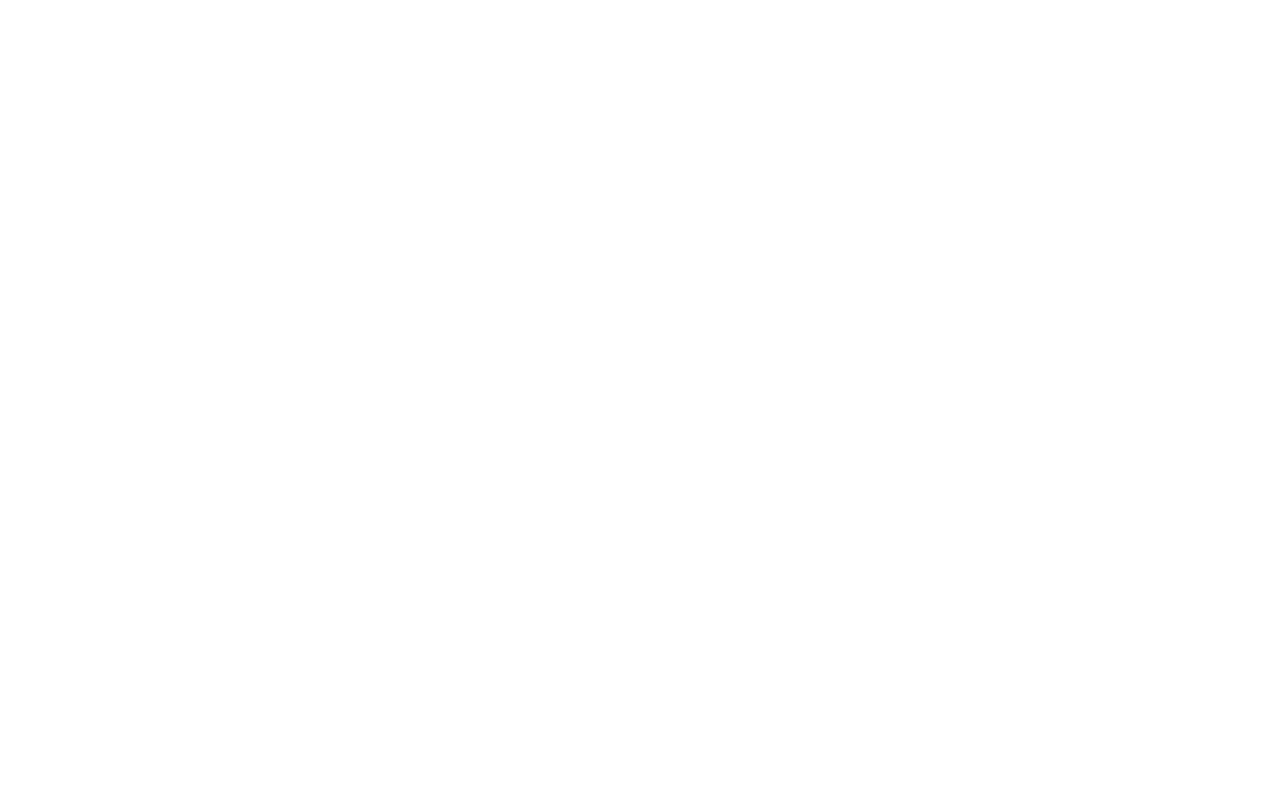
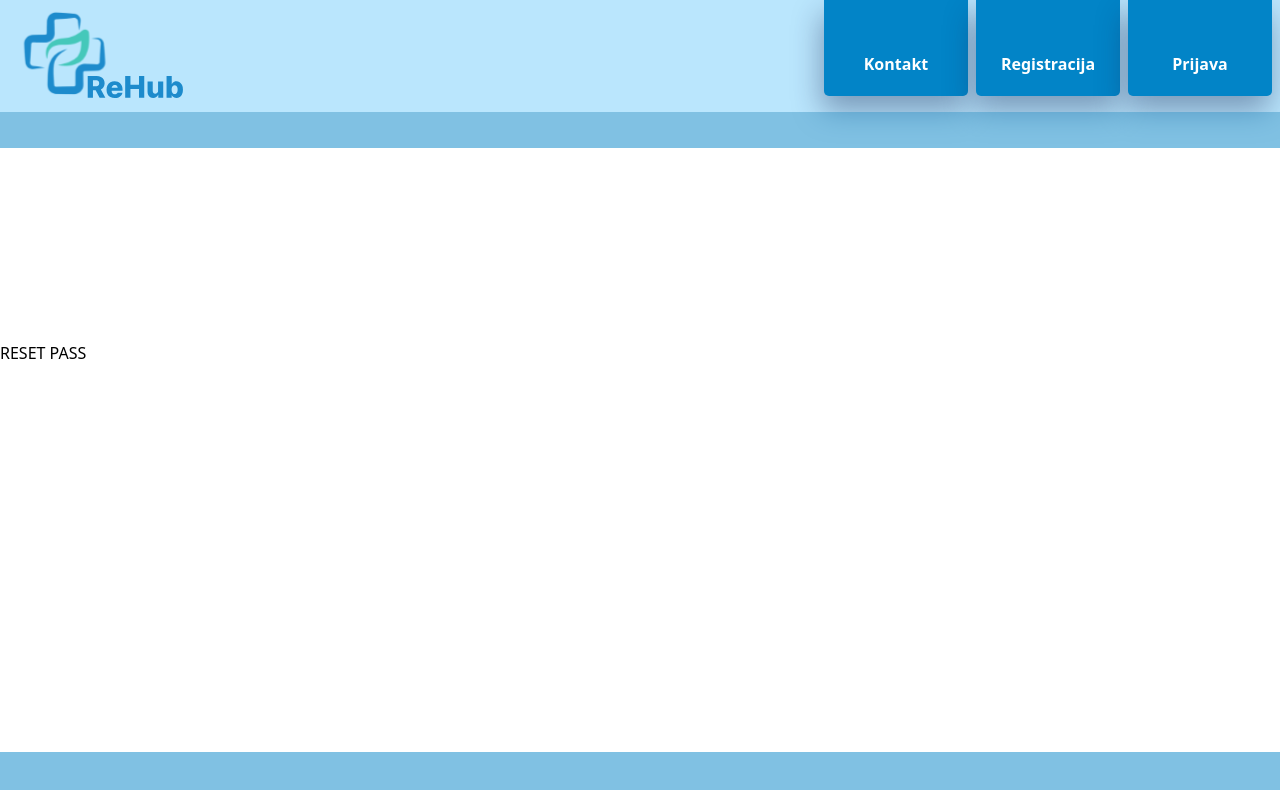
Before and after one commit to 7smurfs/rehub-frontend, a React (Create React App) app: page /passwordReset in a window 1280 px wide. Before the commit this address had no page. Shown: the top 790 px of the page. Built offline with nearby package versions, Linux system fonts and the light colour scheme; the HTML template or start-up script is replaced by a standard one.

Commit message:
Add password reset page and component for the page's main content

```diff
--- a/src/App.js
+++ b/src/App.js
@@ -7,6 +7,7 @@
 import Dashboard from './pages/Dashboard';
 import Register from "./pages/Register";
 import Contact from "./pages/Contact";
+import PasswordReset from "./pages/PasswordReset";
 
 
 
@@ -22,6 +23,7 @@
                     <Route path="/dashboard" element={<Dashboard />} />
                     <Route path="/register" element={<Register />} />
                     <Route path="/contact" element={<Contact />} />
+                    <Route path="/passwordReset" element={<PasswordReset />} />
                 </Routes>
             </AuthProvider>
         </Router>
--- a/src/components/LoginForm.jsx
+++ b/src/components/LoginForm.jsx
@@ -4,6 +4,7 @@
 import {toast, ToastContainer} from "react-toastify";
 import show from "../assets/show-pass.svg";
 import hide from "../assets/hide-pass.svg";
+import {Link} from "react-router-dom";
 
 function LoginForm() {
 
@@ -55,8 +56,8 @@
                             <img src={showPass ? hide : show} onClick={togglePass} className="w-6 absolute top-[22%] left-[89%] cursor-pointer" alt={'passEye'}/>
                         </div>
 
+                        <Link to="/passwordReset" className="self-start ml-[60px]"><span className="text-sky-600">Zaboravljena lozinka?</span></Link>
 
-                        <span className="text-sky-600 self-start ml-[60px]">Zaboravljena lozinka?</span>
                         <button className="bg-sky-600 text-white pl-9 pr-9 pt-1 pb-1 rounded-[5px] mt-[45px]"
                                 onClick={handleSubmit}>Prijava
                         </button>
--- /dev/null
+++ b/src/components/PassResetMain.jsx
@@ -0,0 +1,16 @@
+import React from "react";
+
+function PassResetMain() {
+    return(
+        <>
+            <div>
+                <span>RESET PASS</span>
+            </div>
+            <div>
+
+            </div>
+        </>
+    );
+}
+
+export default PassResetMain;
--- /dev/null
+++ b/src/pages/PasswordReset.jsx
@@ -0,0 +1,20 @@
+import Footer from '../components/Footer';
+import Header from '../components/Header';
+import LoginForm from '../components/LoginForm';
+import PageLayout from '../components/PageLayout';
+import React from 'react';
+import PassResetMain from "../components/PassResetMain";
+
+function PasswordReset() {
+    return (
+
+        <PageLayout>
+
+            <Header />
+            <PassResetMain />
+            <Footer />
+
+        </PageLayout>
+    );
+}
+export default PasswordReset;
```
Lines whose indentation alone changed are shown as unchanged.
